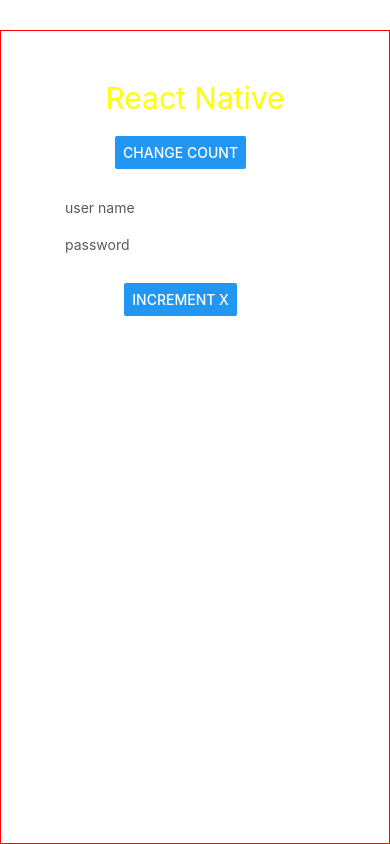
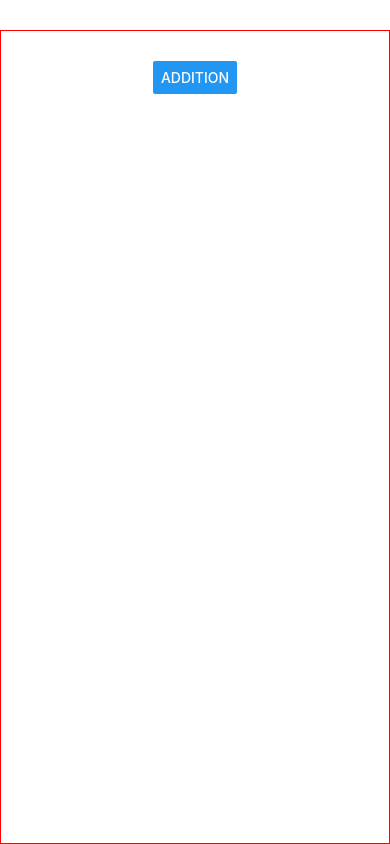
Before and after one commit to janith230528/Mobile-app-development, a React Native app: screen / in a window 390 px wide. Built offline with nearby package versions, Linux system fonts and the light colour scheme.

Commit message:
practiced react objects concepts

```diff
--- a/App.tsx
+++ b/App.tsx
@@ -1,46 +1,85 @@
-import {Button, Text, TextInput, View} from 'react-native';
+import {Alert, Button, Text, TextInput, View} from 'react-native';
 import CustomLabel from './src/components/CustomLabel';
 import { useState } from 'react';
 
 function App() {
 
-  console.log('Hello');
+  // console.log('Hello');
 
-  function click(value:any){
-    console.log(value);
-  }
+  // function click(value:any){
+  //   console.log(value);
+  // }
 
-  const[count, setCount] = useState(0);
+  // const[count, setCount] = useState(0);
 
-  function changeCount(){
-    setCount(count + 1);
-  }
+  // function changeCount(){
+  //   setCount(count + 1);
+  // }
 
-  var x = 0;
+  // var x = 0;
 
-  function changeX(){
-    x = x + 1;
-    console.log(x)
-  }
+  // function changeX(){
+  //   x = x + 1;
+  //   console.log(x)
+  // }
 
+  // // var username = '';
+  // const[username, setUsername] = useState('')
+
+  // function displayUsername(){
+  //   console.log("username:" + username);
+  //   Alert.alert("Username", username);
+  // }
+
+  // function onChangeUsername(v:string){
+  //   setUsername(v);
+  // }
+   var cal ={
+    number1: 0,
+    number2: 0,
+    addition: function(){
+      console.log(this.number1 + this.number2);
+    },
+    subtraction: function(){
+      console.log(this.number1 - this.number2);
+    }
+   }
+
+   function addNumber(){
+    cal.number1 = 30;
+    cal.number2 = 20;
+    cal.addition()
+    cal.subtraction()
+   }
   return (
     <View style={{alignItems: 'center', flex:1, marginTop:30, borderWidth:1, borderColor:'red'}}>
-      <CustomLabel>Hello Welcome</CustomLabel>
+      {/* <CustomLabel>Hello Welcome</CustomLabel>
       <CustomText fSize={30} a={'React'} b={'Native'} c={'yellow'} />
 
-    <View style={{flexDirection: 'row', alignItems:'center', justifyContent:'space-between', gap:20 }}>
+    <View style={{flexDirection: 'row', alignItems:'center', justifyContent:'space-between', width:150 }}>
       <Button title='Change Count' onPress={changeCount} />
       <Text style={{color:'white'}}>{count}</Text>
     </View>
 
-      <View style={{}}></View>
-      <TextInput style={{backgroundColor:'white', color:'black', width:300, marginTop:30, borderRadius:10, paddingHorizontal:20}} placeholder='user name' placeholderTextColor={'#5a5a5a'}/>
-      <TextInput style={{backgroundColor:'white', color:'black', width:300, marginTop:20, borderRadius:10, paddingHorizontal:20}} placeholder='password' placeholderTextColor={'#5a5a5a'} secureTextEntry={true}/>
-
-      <View style={{flexDirection: 'row', alignItems:'center', justifyContent:'space-between', gap:20, marginTop:30}}>
+    <View style={{flexDirection: 'row', alignItems:'center', justifyContent:'space-between', width:150 , marginTop:30}}>
       <Button title='Increment x' onPress={changeX} />
       <Text style={{color:'white'}}>{x}</Text>
+    </View>
+
+      <View style={{marginTop:30, width:300}}>
+      <TextInput style={{backgroundColor:'white', color:'black', borderRadius:10, paddingHorizontal:20}} placeholder='user name' placeholderTextColor={'#5a5a5a'} onChangeText={onChangeUsername}/>
+      <TextInput style={{backgroundColor:'white', color:'black', marginTop:20, borderRadius:10, paddingHorizontal:20}} placeholder='password' placeholderTextColor={'#5a5a5a'} secureTextEntry={true}/>
       </View>
+
+      <View style={{ marginTop:30 }}>
+      <Button title='Show user name' onPress={displayUsername} />
+     </View>
+       */}
+
+       <View style={{ marginTop:30 }}>
+      <Button title='Addition' onPress={addNumber} />
+     </View>
+
 
     </View>
   );
```
